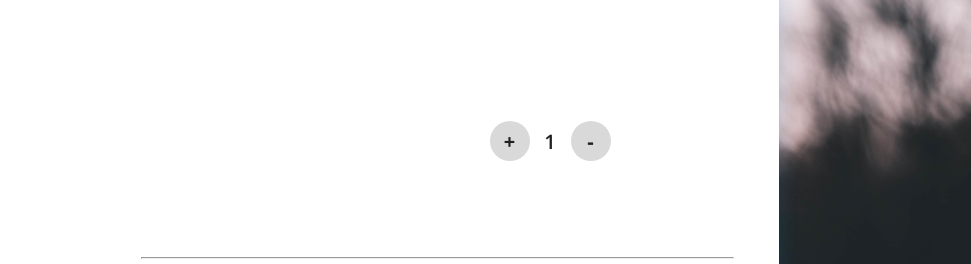
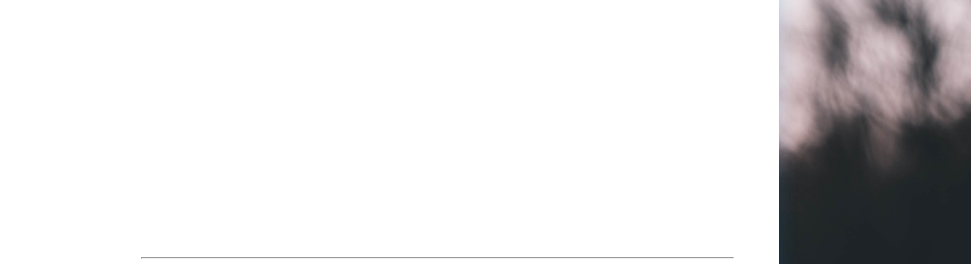
Before and after one commit to MaxWijnen123/HASAX, a plain HTML site: page winkelwagen.html in a window 1280 px wide. Shown: the part 115-379 px from the top of the page, 309-1280 px from the left. Drawn offline with nearby package versions, Linux system fonts and the light colour scheme.

Commit message:
Update winkelwagen.html

```diff
--- a/winkelwagen.html
+++ b/winkelwagen.html
@@ -29,9 +29,6 @@ body {
    	   	  	<h4 class="title"><span id="HatBought2"></span></h4>
    	   	  </div>
    	   	  <div class="counter">
-   	   	  	<div class="btn">+</div>
-   	   	  	<div class="count">1</div>
-   	   	  	<div class="btn">-</div>
    	   	  </div>
    	   	  <div class="prices">
    	   	  	<div class="amount"><span id="Price2"></span></div>
```
